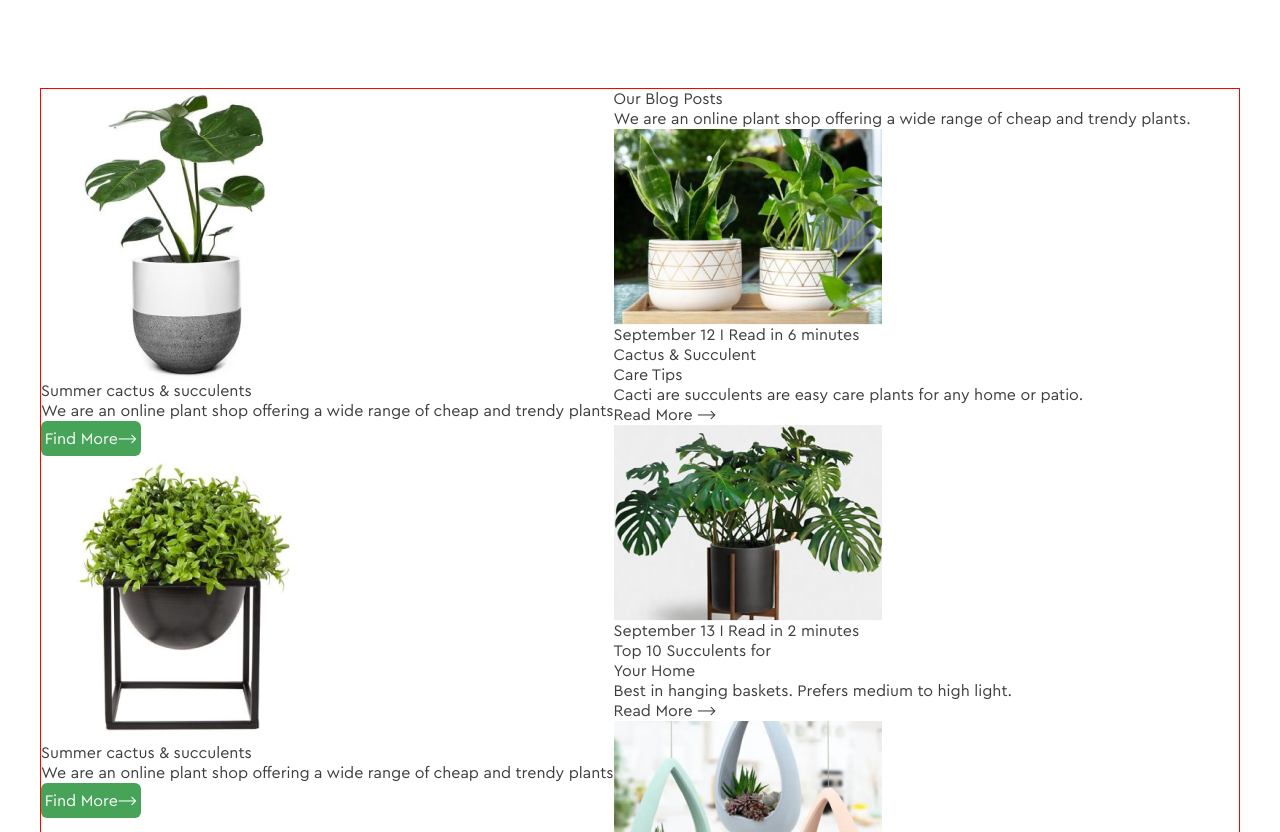
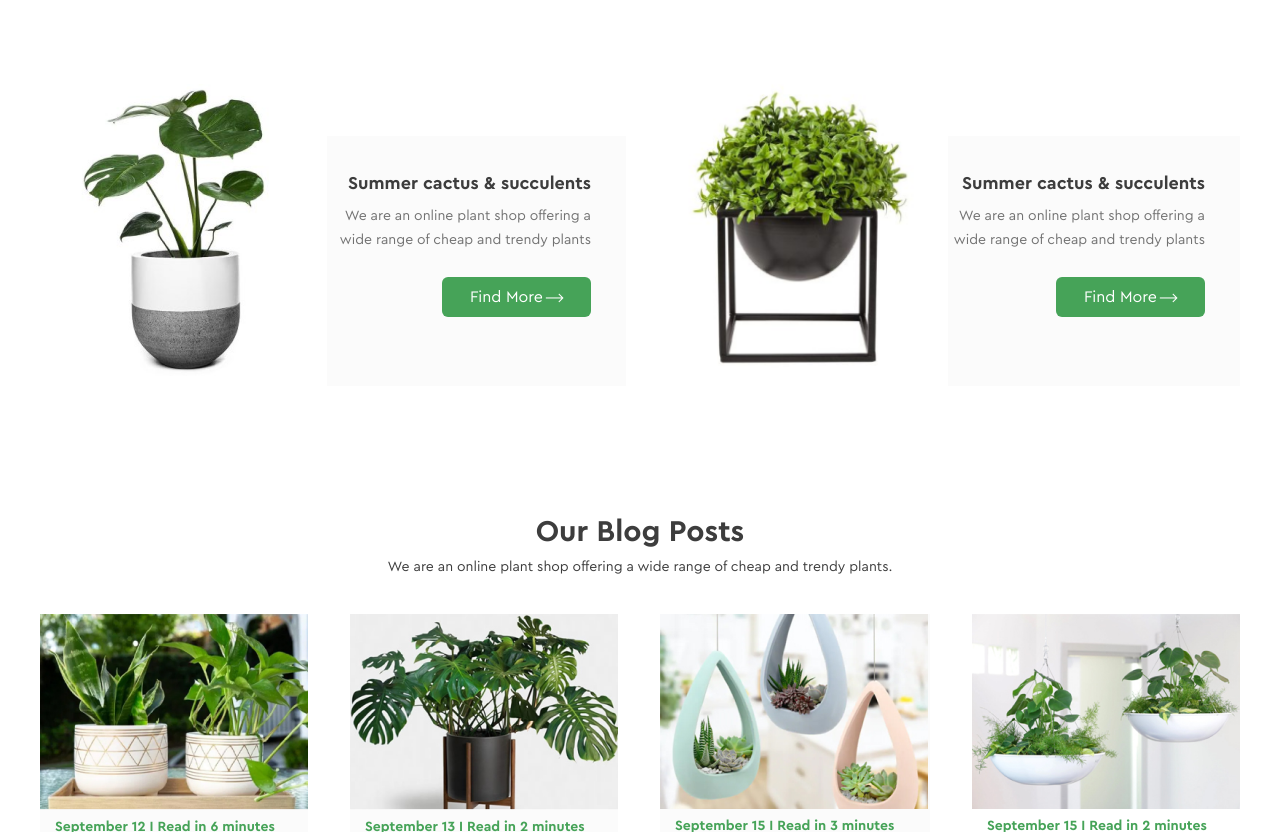
Before and after one commit to PlutovaKate/Hillel_GreenShop, a plain HTML site: page index.html in a window 1280 px wide. Shown: the part 1968-2800 px from the top of the page. Drawn offline with Linux system fonts and the light colour scheme.

Commit message:
add css for section blog

```diff
--- a/css/styles.css
+++ b/css/styles.css
@@ -83,8 +83,6 @@ button {
 }
 
 section {
-  border: 1px solid red;
-  /* background: rgba(251, 251, 251, 1); */
   width: 100%;
   display: flex;
 }
@@ -387,3 +385,142 @@ option {
   font-weight: 700;
   line-height: 16px;
 }
+
+.section-blog {
+  display: block;
+  margin-bottom: 100px;
+}
+
+.feature-list {
+  display: flex;
+  flex-wrap: nowrap;
+  justify-content: space-between;
+  gap: 28px;
+  margin-bottom: 138px;
+}
+
+.feature-item {
+  display: flex;
+  width: 100%;
+  max-width: 586px;
+}
+
+.feature-img {
+  margin-bottom: 10px;
+}
+
+.feature-info {
+  padding: 35px 35px 35px 0;
+  margin-top: 52px;
+
+  display: flex;
+  flex-direction: column;
+  align-items: end;
+  background: rgba(251, 251, 251, 1);
+}
+
+.feature-header {
+  margin-bottom: 9px;
+
+  font-size: 18px;
+  font-weight: 900;
+  line-height: 24px;
+  text-align: right;
+  color: rgba(61, 61, 61, 1);
+}
+
+.feature-text {
+  text-align: right;
+  font-size: 14px;
+  font-weight: 400;
+  line-height: 24px;
+  color: rgba(114, 114, 114, 1);
+
+  margin-bottom: 25px;
+}
+
+.feature-button {
+  padding: 10px 28px;
+  min-width: 140px;
+  min-height: 40px;
+}
+
+.main-arrow {
+  width: 18px;
+  height: 18px;
+  margin: 1px 0 1px 2px;
+}
+
+h2 {
+  text-align: center;
+  font-size: 30px;
+  font-weight: 700;
+  line-height: 16px;
+  margin-bottom: 15px;
+}
+
+.blog-header {
+  font-size: 14px;
+  font-weight: 400;
+  line-height: 24px;
+  text-align: center;
+  margin-bottom: 35px;
+}
+
+.container {
+  display: flex;
+  flex-wrap: nowrap;
+  justify-content: space-between;
+  gap: 42px;
+}
+
+.blog-article {
+  height: 362px;
+  background: rgba(251, 251, 251, 1);
+}
+
+.blog-container {
+  padding: 9px 12px 12px 15px;
+}
+
+.post-time {
+  font-size: 14px;
+  font-weight: bold;
+  line-height: 16px;
+  text-align: left;
+  margin-bottom: 4px;
+
+  color: rgba(70, 163, 88, 1);
+}
+
+.blog-text {
+  line-height: 22px;
+  text-align: left;
+  margin-bottom: 9px;
+}
+
+.blog-title {
+  font-size: 20px;
+  font-weight: 700;
+  line-height: 26px;
+
+  margin-bottom: 4px;
+}
+
+.blog-link {
+  display: flex;
+  font-size: 14px;
+  font-weight: bold;
+  line-height: 16px;
+}
+
+.blog-link:hover {
+  color: rgba(70, 163, 88, 1);
+}
+
+.blog-arrow {
+  margin-top: 1px;
+  width: 16px;
+  height: 16px;
+  margin-left: 3px;
+}
--- a/index.html
+++ b/index.html
@@ -336,31 +336,31 @@
       </div>
     </section>
 
-    <section>
-      <ul class="main_list">
-        <li class="main_item">
-          <img class="main_img" src="./images/example_1.png" alt="product" />
-          <div class="main_info">
-            <h3 class="main_header">Summer cactus & succulents</h3>
-            <p>
+    <section class="section-blog">
+      <ul class="feature-list">
+        <li class="feature-item">
+          <img class="feature-img" src="./images/example_1.png" alt="product" />
+          <div class="feature-info">
+            <h3 class="feature-header">Summer cactus & succulents</h3>
+            <p class="feature-text">
               We are an online plant shop offering a wide range of cheap and
               trendy plants
             </p>
-            <button type="button">
-              <span>Find More</span> <span class="main_arrow"> &#x27F6;</span>
+            <button class="feature-button" type="button">
+              <span>Find More</span> <span class="main-arrow"> &#x27F6;</span>
             </button>
           </div>
         </li>
-        <li class="main_item">
-          <img class="main_img" src="./images/example_2.png" alt="product" />
-          <div class="main_info">
-            <h3 class="main_header">Summer cactus & succulents</h3>
-            <p>
+        <li class="feature-item">
+          <img class="feature-img" src="./images/example_2.png" alt="product" />
+          <div class="feature-info">
+            <h3 class="feature-header">Summer cactus & succulents</h3>
+            <p class="feature-text">
               We are an online plant shop offering a wide range of cheap and
               trendy plants
             </p>
-            <button type="button">
-              <span>Find More</span> <span class="main_arrow"> &#x27F6;</span>
+            <button class="feature-button" type="button">
+              <span>Find More</span> <span class="main-arrow"> &#x27F6;</span>
             </button>
           </div>
         </li>
@@ -368,90 +368,90 @@
 
       <div>
         <h2>Our Blog Posts</h2>
-        <p class="blog_header">
+        <p class="blog-header">
           We are an online plant shop offering a wide range of cheap and trendy
           plants.
         </p>
 
         <div class="container">
-          <article>
+          <article class="blog-article">
             <img src="./images/post1.png" alt="response" />
-            <div class="blog_container">
-              <p class="post_time">
+            <div class="blog-container">
+              <p class="post-time">
                 <time datetime="22014-09-28 19:00">September 12 </time>I Read in
                 6 minutes
               </p>
 
-              <h3>
+              <h3 class="blog-title">
                 Cactus & Succulent <br />
                 Care Tips
               </h3>
-              <p class="blog_text">
-                Cacti are succulents are easy care plants for any home or patio.
+              <p class="blog-text">
+                Cacti are succulents are easy care plants for any home or...
               </p>
-              <a class="blog_link" href="/"
+              <a class="blog-link" href="/"
                 ><span>Read More</span>
-                <span class="blog_arrow"> &#x27F6;</span></a
+                <span class="blog-arrow"> &#x27F6;</span></a
               >
             </div>
           </article>
-          <article>
+          <article class="blog-article">
             <img src="./images/post2.png" alt="response" />
-            <div class="blog_container">
-              <p class="post_time">
+            <div class="blog-container">
+              <p class="post-time">
                 <time datetime="22014-09-28 19:00">September 13 </time>I Read in
                 2 minutes
               </p>
-              <h3>
+              <h3 class="blog-title">
                 Top 10 Succulents for <br />
                 Your Home
               </h3>
-              <p class="blog_text">
+              <p class="blog-text">
                 Best in hanging baskets. Prefers medium to high light.
               </p>
-              <a class="blog_link" href="/"
+              <a class="blog-link" href="/"
                 ><span>Read More</span
-                ><span class="blog_arrow"> &#x27F6;</span></a
+                ><span class="blog-arrow"> &#x27F6;</span></a
               >
             </div>
           </article>
-          <article>
+          <article class="blog-article">
             <img src="./images/post3.png" alt="response" />
-            <div class="blog_container">
-              <p class="post_time">
+            <div class="blog-container">
+              <p class="post-time">
                 <time datetime="22014-09-28 19:00">September 15 </time>I Read in
                 3 minutes
               </p>
-              <h3>
+              <h3 class="blog-title">
                 Cacti & Succulent <br />
                 Care Tips
               </h3>
-              <p class="blog_text">
-                Cacti and succulents thrive in containers and because most are..
+              <p class="blog-text">
+                Cacti and succulents thrive in containers and because most..
               </p>
-              <a class="blog_link" href="/"
+              <a class="blog-link" href="/"
                 ><span>Read More </span>
-                <span class="blog_arrow">&#x27F6;</span></a
+                <span class="blog-arrow">&#x27F6;</span></a
               >
             </div>
           </article>
           <article>
             <img src="./images/post4.png" alt="response" />
-            <div class="blog_container">
-              <p class="post_time">
+            <div class="blog-container">
+              <p class="post-time">
                 <time datetime="22014-09-28 19:00">September 15 </time>I Read in
                 2 minutes
               </p>
-              <h3>
+              <h3 class="blog-title">
                 Best Houseplants <br />
                 Room by Room
               </h3>
-              <p class="blog_text">
+              <p class="blog-text">
                 The benefits of houseplants are endless. In addition to..
               </p>
-              <a class="blog_link" href="/"
+              <a class="blog-link" href="/"
                 ><span>Read More</span
-                ><span class="blog_arrow"> &#x27F6; </span></a
+                ><span class="blog-arrow"> &#x27F6; </span></a
               >
             </div>
           </article>
```
